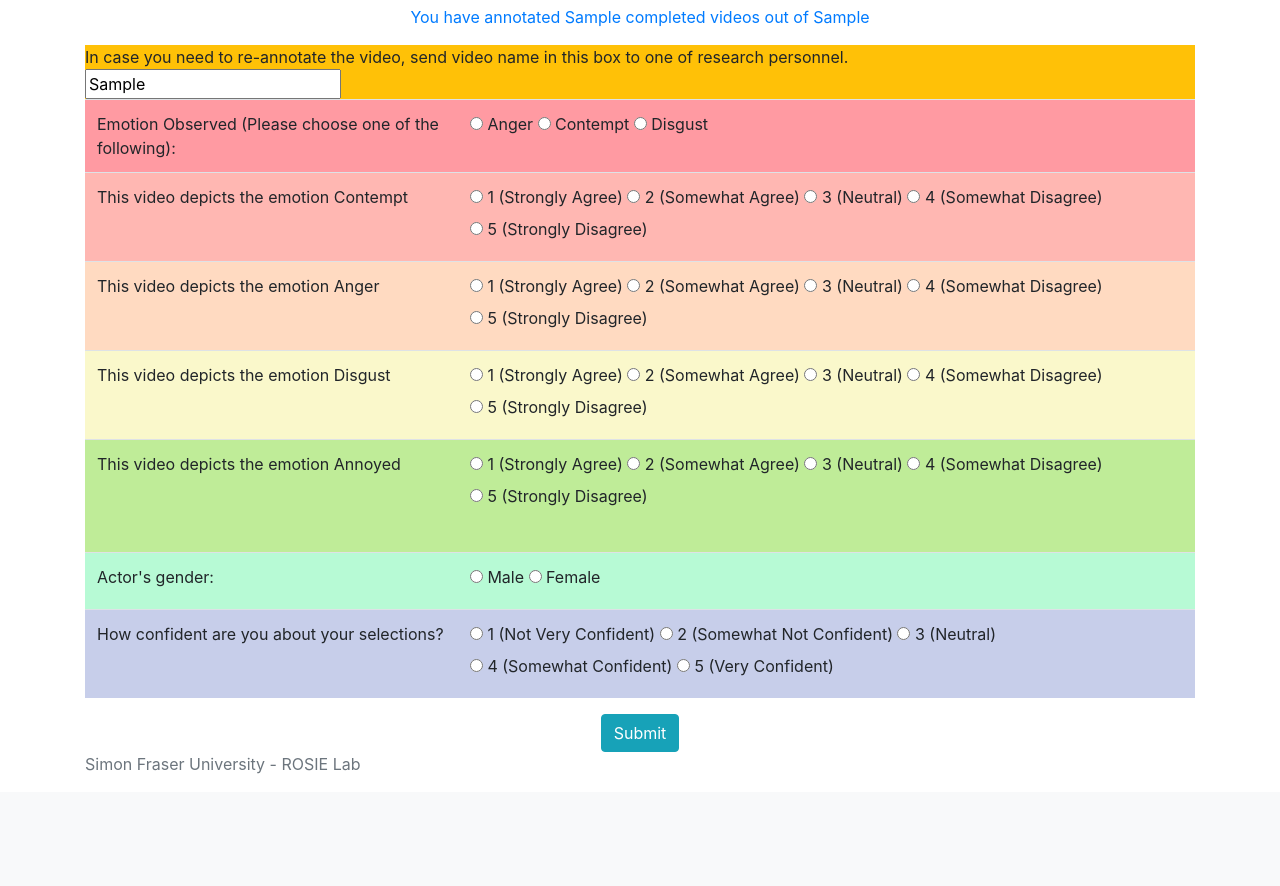
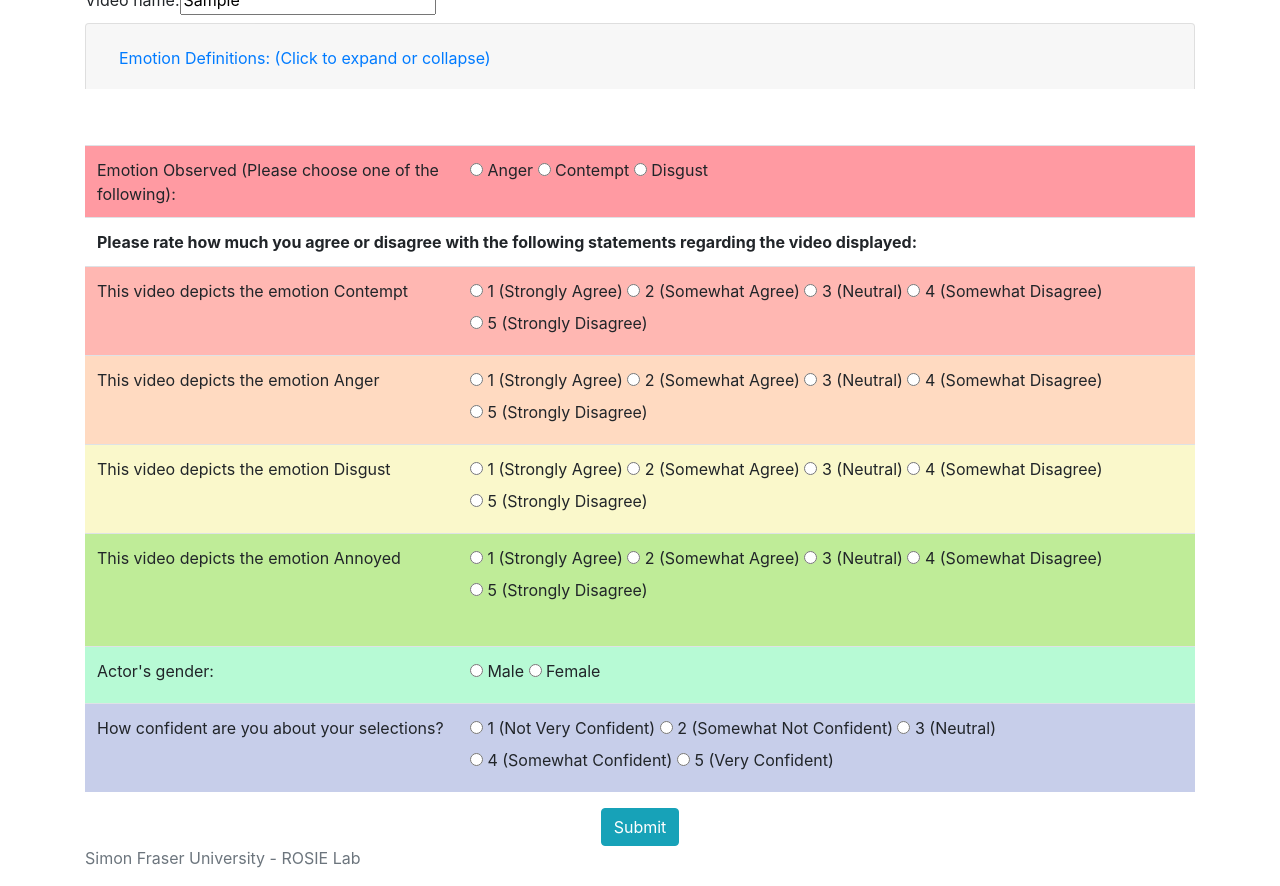
Before and after one commit to rjavadi/interface, a Flask app: template templates/index.html in a window 1280 px wide. Shown: the part 1202-2088 px from the top of the page. Before the commit the page ends 1976 px from the top, so only its background shows below. Run offline with Flask 2, Linux system fonts and the light colour scheme; the template is opened without the code that fills it: most values are stand-ins (such as "Sample title", 1, 10 or a date in 2020); some libraries are stand-ins or nearby versions.

Commit message:
UI modification.

```diff
--- a/templates/index.html
+++ b/templates/index.html
@@ -11,7 +11,8 @@
 
 <nav class="navbar navbar-expand-lg navbar-light bg-light">
     <a class="navbar-brand" href="#">Social Signals in the Wild</a>
-  <button class="navbar-toggler" type="button" data-toggle="collapse" data-target="#navbarNav" aria-controls="navbarNav" aria-expanded="false" aria-label="Toggle navigation">
+    <button class="navbar-toggler" type="button" data-toggle="collapse" data-target="#navbarNav"
+            aria-controls="navbarNav" aria-expanded="false" aria-label="Toggle navigation">
         <span class="navbar-toggler-icon"></span>
     </button>
     <div class="collapse navbar-collapse" id="navbarNav">
@@ -31,119 +32,15 @@
 </nav>
 
 <div class="container">
-    <h2>
-        Culture-oriented CAD Dataset Annotation
-    </h2>
-    <h3>Definitions:</h3>
-    <div class="row">
-        <div class="col">
-            {% if context['language'] == 'english' %}
-                <h4>Contempt</h4>
-            {% endif %}
-            {% if context['language'] == 'persian' %}
-                <h4 class="text-right" dir="rtl">تحقیر / Contempt </h4>
-            {% endif %}
-        {% if context['language'] == 'filipino' %}
-            <h4>Paghamak</h4>
-        {% endif %}
 
-            <ul>
-            {% if context['language'] == 'english' %}
-                <li><i class="flag flag-canada"></i>Contempt can be described as a feeling of “I am better than you”. It
-                    is generally a feeling of
-                    superiority but can be felt when someone looks down on those with a higher social status. For
-                    example, feeling contemptuous for your boss.
-                </li>
-            {% endif %}
-            {% if context['language'] == 'persian' %}
-                <li class="text-right" dir="rtl">
-                    تحقیر نوعی احساس خود برتربینی است. عموما به صورت احساس برتری ظاهر می
-                    شود اما می تواند زمانی احساس
-                    شود که
-                    کسی با تمسخر با کسی برخورد می کند. به طور مثال، احساس تحقیر از سمت رییستان. یا یک لبخند کنایه
-                    آمیز
-                    از
-                    دوستتان.
-                </li>
-            {% endif %}
-            {% if context['language'] == 'filipino' %}
-                <li>
-                    Paghamak ay maaaring ilarawan ng pakiramdam na "mas maigi ako sa iyo". Ito ay karaniwang
-                    ginagamit sa pakiramdam ng pagmamalaki ngunit maaari rin sa pakiramdam ng paglait sa mga nasa mas
-                    mataas
-                    na antas ng lipunan. Halimbawa ay ang paghamak sa amo o boss.
-                </li>
-            {% endif %}
 
-            </ul>
-        </div>
-        <div class="col">
-            {% if context['language'] == 'english' %}
-                <h4>Anger</h4>
-            {% endif %}
-        {% if context['language'] == 'persian' %}
-            <h4 class="text-right" dir="rtl">عصبانیت / Anger </h4>
-        {% endif %}
-        {% if context['language'] == 'filipino' %}
-            <h4>Galit</h4>
-        {% endif %}
-            <ul>
-                {% if context['language'] == 'english' %}
-                    <li>Anger can be described as annoyance, frustration, argumentative, bitterness, vengefulness, or
-                        fury.
-                        Anger can be towards someone or towards yourself.
-                    </li>
-                {% endif %}
-                {% if context['language'] == 'persian' %}
-                    <li class="text-right" dir="rtl">عصبانیت نوعی ناخشنودی، ناکامی، جدال، تلخی، انتقام یا خشم است.</li>
-                {% endif %}
-            {% if context['language'] == 'filipino' %}
-                <li>Galit ay maaaring ilarawan ng pagkainis, pagkabigo, pagtatalo, kapaitan, paghihiganti, o
-                    pagngangalit. Galit ay maaaring nakaukol sa ibang tao o sa sarili.
-                </li>
-            {% endif %}
-            </ul>
-        </div>
-        <div class="col">
-            {% if context['language'] == 'english' %}
-                <h4>Disgust</h4>
-            {% endif %}
-            {% if context['language'] == 'persian' %}
-                <h4 class="text-right" dir="rtl">انزجار/ Disgust </h4>
-            {% endif %}
-        {% if context['language'] == 'filipino' %}
-            <h4>Pagkasuya</h4>
-        {% endif %}
-            <ul>
-                {% if context['language'] == 'english' %}
-                    <li>Disgust can be described as dislike, aversion, distaste, repugnance, revulsion, abhorrence, or
-                        loathing. Disgust is normally brought upon by something that is offensive, poisonous or
-                        contaminated.
-                    </li>
-                {% endif %}
-                {% if context['language'] == 'persian' %}
-                    <li class="text-right" dir="rtl">انزجار را میتوان به صورت دوست نداشتن و بیزاری، عدم علاقه، تنفر،
-                        اشمئزاز، یا بی میلی توصیف کرد.
-                    </li>
-                {% endif %}
-                {% if context['language'] == 'filipino' %}
-                    <li> kaayawan, kawalan ng gana, pagkasuklam, pandidiri,
-                        pagkapoot o pagkamuhi. Pagkasuya ay karaniwang nagmumula sa bagay na nakakasakit, nakakalason o
-                        kontaminado.
-                    </li>
-                {% endif %}
-            </ul>
-        </div>
-    </div>
-    <h3>Task:</h3>
+    <h2>Task:</h2>
 
-    <h4 class="danger">Please note that all fields are required. In case you faced an error, use browser back button to
-        be back to this page. </h4>
+    <h4 class="danger">Please note that all fields are required. In case you faced an error, please take a screenshot
+        and let the researchers know. </h4>
     <p>
-        Please rate how much you agree or disagree with the following statements regarding the video displayed.
         <br>
-        <b>Note that videos <u>do not have audio.</u></b> Your progress will be saved and you can come back later if you
-        close the browser's tab. <br>
+        Your progress will be saved and you can come back later if you close the browser's tab or log out. <br>
 
     </p>
     <br>
@@ -166,10 +63,11 @@
                     </td>
                     <td>
                         <label for="socialsignal1"> <input type="checkbox" id="socialsignal1" name='socialsignal'
-                                                           value='Smirk'>  {{ context['expressions'][0] }} </label><br>
+                                                           value='Smirk'> {{ context['expressions'][0] }} </label><br>
 
                         <label for="socialsignal2"> <input type="checkbox" id="socialsignal2" name='socialsignal'
-                                                           value='Smiling'> {{ context['expressions'][1] }} </label> <br>
+                                                           value='Smiling'> {{ context['expressions'][1] }} </label>
+                        <br>
 
                         <label for="socialsignal3"> <input type="checkbox" id="socialsignal3" name='socialsignal'
                                                            value='Calm'> {{ context['expressions'][2] }} </label> <br>
@@ -178,10 +76,12 @@
                                                            value='Snarl'> {{ context['expressions'][3] }} </label> <br>
 
                         <label for="socialsignal5"> <input type="checkbox" id="socialsignal5" name='socialsignal'
-                                                           value='Lips pressed togethers'> {{ context['expressions'][4] }}</label>
+                                                           value='Lips pressed togethers'> {{ context['expressions'][4] }}
+                        </label>
                         <br>
                         <label for="socialsignal6"> <input type="checkbox" id="socialsignal6" name='socialsignal'
-                                                           value='Downturned lips'> {{ context['expressions'][5] }}</label>
+                                                           value='Downturned lips'> {{ context['expressions'][5] }}
+                        </label>
                         <br>
                         <label for="extra">What else do you see (Optional):</label><br>
 
@@ -191,27 +91,33 @@
                     </td>
                     <td>
                         <label for="socialsignal7"> <input type="checkbox" id="socialsignal7" name='socialsignal'
-                                                           value='Raised upper lip'> {{ context['expressions'][6] }}</label>
+                                                           value='Raised upper lip'> {{ context['expressions'][6] }}
+                        </label>
                         <br>
                         <label for="socialsignal8"> <input type="checkbox" id="socialsignal8" name='socialsignal'
-                                                           value='Raised lip corner'> {{ context['expressions'][7] }}</label>
+                                                           value='Raised lip corner'> {{ context['expressions'][7] }}
+                        </label>
                         <br>
                         <label for="socialsignal9"> <input type="checkbox" id="socialsignal9" name='socialsignal'
                                                            value='Side eye'> {{ context['expressions'][8] }}</label>
                         <br>
                         <label for="socialsignal10"> <input type="checkbox" id="socialsignal10" name='socialsignal'
-                                                            value='Squinting'> {{ context['expressions'][9] }}</label> <br>
+                                                            value='Squinting'> {{ context['expressions'][9] }}</label>
+                        <br>
 
                         <label for="socialsignal11"> <input type="checkbox" id="socialsignal11" name='socialsignal'
-                                                            value='Closing eyes'> {{ context['expressions'][10] }}</label>
+                                                            value='Closing eyes'> {{ context['expressions'][10] }}
+                        </label>
                         <br>
 
                         <label for="socialsignal12"> <input type="checkbox" id="socialsignal12" name='socialsignal'
-                                                            value='Raised Eyebrow'> {{ context['expressions'][11] }}</label>
+                                                            value='Raised Eyebrow'> {{ context['expressions'][11] }}
+                        </label>
                         <br>
 
                         <label for="socialsignal13"> <input type="checkbox" id="socialsignal13" name='socialsignal'
-                                                            value='Eyebrows pushed together'> {{ context['expressions'][12] }}</label>
+                                                            value='Eyebrows pushed together'> {{ context['expressions'][12] }}
+                        </label>
 
                         <br>
 
@@ -220,18 +126,22 @@
                     <td>
 
                         <label for="socialsignal14"> <input type="checkbox" id="socialsignal14" name='socialsignal'
-                                                            value='Wrinkled nose'> {{ context['expressions'][13] }}</label>
+                                                            value='Wrinkled nose'> {{ context['expressions'][13] }}
+                        </label>
                         <br>
 
                         <label for="socialsignal15"> <input type="checkbox" id="socialsignal15" name='socialsignal'
-                                                            value='Shaking head'> {{ context['expressions'][14] }} </label>
+                                                            value='Shaking head'> {{ context['expressions'][14] }}
+                        </label>
                         <br>
 
                         <label for="socialsignal16"> <input type="checkbox" id="socialsignal16" name='socialsignal'
-                                                            value='Head turned away'> {{ context['expressions'][15] }}</label>
+                                                            value='Head turned away'> {{ context['expressions'][15] }}
+                        </label>
                         <br>
                         <label for="socialsignal17"> <input type="checkbox" id="socialsignal17" name='socialsignal'
-                                                            value='Arms crossed'> {{ context['expressions'][16] }}</label>
+                                                            value='Arms crossed'> {{ context['expressions'][16] }}
+                        </label>
                         <br>
                         <label for="socialsignal18"> <input type="checkbox" id="socialsignal18" name='socialsignal'
                                                             value='Mocking'> {{ context['expressions'][17] }}</label>
@@ -244,17 +154,19 @@
             <div class="col-xs-3">
 
                 <video width="640" height="480" controls>
-                    <source src={{ url_for(
-                'static', filename= context['video'] ) }} type
-                    = "video/mp4">
-                    Your browser does not support the video tag.
+                    <source src={{ url_for('static', filename= context['video'] ) }} type="video/mp4">
+
 
                 </video>
             </div>
 
         </div>
-        <p class="text-primary text-center">You have annotated {{ context['completed'] }} videos out of {{ context['all_videos'] }} </p>
-        <table class="table table-striped">
+        <p class="text-primary text-center">You have annotated {{ context['completed'] }} videos out
+            of {{ context['all_videos'] }} </p>
+        <p class="text-center"><b>Note that videos <u>do not have audio.</u></b></p>
+        <label class="form-inline" for="token">Video name: <input type="text" class="form-inline" id="token" readonly
+                                                                  name="token" value={{ context['video'] }}> </label>
+        <table class="table">
             <tr style="background-color:#FF9AA2">
 
                 <td> Emotion Observed (Please choose one of the following):</td>
@@ -268,6 +180,146 @@
 
                     <label class="radio-inline" for="Disgust"> <input type="radio" id="Disgust" name="emotion"
                                                                       value="disgust" required> Disgust</label><br>
+                </td>
+            </tr>
+            <tr>
+                <div class="accordion" id="accordionExample" >
+                    <div class="card">
+                        <div class="card-header" id="headingOne">
+                            <h2 class="mb-0">
+                                <button class="btn btn-link" type="button" data-toggle="collapse"
+                                        data-target="#collapseOne" aria-expanded="false" aria-controls="collapseOne">
+                                    Emotion Definitions: (Click to expand or collapse)
+                                </button>
+                            </h2>
+                        </div>
+                    </div>
+
+                    <div id="collapseOne" class="collapse show" aria-labelledby="headingOne"
+                         data-parent="#accordionExample">
+                        <div class="card-body">
+                            <div class="col">
+                                {% if context['language'] == 'english' %}
+                                    <h4>Contempt</h4>
+                                {% endif %}
+                                {% if context['language'] == 'persian' %}
+                                    <h4 class="text-right" dir="rtl">تحقیر / Contempt </h4>
+                                {% endif %}
+                                {% if context['language'] == 'filipino' %}
+                                    <h4>Paghamak</h4>
+                                {% endif %}
+
+                                <ul>
+                                    {% if context['language'] == 'english' %}
+                                        <li><i class="flag flag-canada"></i>Contempt can be described as a feeling of “I
+                                            am better than you”. It
+                                            is generally a feeling of
+                                            superiority but can be felt when someone looks down on those with a higher
+                                            social status. For
+                                            example, feeling contemptuous for your boss.
+                                        </li>
+                                    {% endif %}
+                                    {% if context['language'] == 'persian' %}
+                                        <li class="text-right" dir="rtl">
+                                            تحقیر نوعی احساس خود برتربینی است. عموما به صورت احساس برتری ظاهر می
+                                            شود اما می تواند زمانی احساس
+                                            شود که
+                                            کسی با تمسخر با کسی برخورد می کند. به طور مثال، احساس تحقیر از سمت رییستان.
+                                            یا یک لبخند کنایه
+                                            آمیز
+                                            از
+                                            دوستتان.
+                                        </li>
+                                    {% endif %}
+                                    {% if context['language'] == 'filipino' %}
+                                        <li>
+                                            Paghamak ay maaaring ilarawan ng pakiramdam na "mas maigi ako sa iyo". Ito
+                                            ay karaniwang
+                                            ginagamit sa pakiramdam ng pagmamalaki ngunit maaari rin sa pakiramdam ng
+                                            paglait sa mga nasa mas
+                                            mataas
+                                            na antas ng lipunan. Halimbawa ay ang paghamak sa amo o boss.
+                                        </li>
+                                    {% endif %}
+
+                                </ul>
+                            </div>
+                            <div class="col">
+                                {% if context['language'] == 'english' %}
+                                    <h4>Anger</h4>
+                                {% endif %}
+                                {% if context['language'] == 'persian' %}
+                                    <h4 class="text-right" dir="rtl">عصبانیت / Anger </h4>
+                                {% endif %}
+                                {% if context['language'] == 'filipino' %}
+                                    <h4>Galit</h4>
+                                {% endif %}
+                                <ul>
+                                    {% if context['language'] == 'english' %}
+                                        <li>Anger can be described as annoyance, frustration, argumentative, bitterness,
+                                            vengefulness, or
+                                            fury.
+                                            Anger can be towards someone or towards yourself.
+                                        </li>
+                                    {% endif %}
+                                    {% if context['language'] == 'persian' %}
+                                        <li class="text-right" dir="rtl">عصبانیت نوعی ناخشنودی، ناکامی، جدال، تلخی،
+                                            انتقام یا خشم است.
+                                        </li>
+                                    {% endif %}
+                                    {% if context['language'] == 'filipino' %}
+                                        <li>Galit ay maaaring ilarawan ng pagkainis, pagkabigo, pagtatalo, kapaitan,
+                                            paghihiganti, o
+                                            pagngangalit. Galit ay maaaring nakaukol sa ibang tao o sa sarili.
+                                        </li>
+                                    {% endif %}
+                                </ul>
+                            </div>
+                            <div class="col">
+                                {% if context['language'] == 'english' %}
+                                    <h4>Disgust</h4>
+                                {% endif %}
+                                {% if context['language'] == 'persian' %}
+                                    <h4 class="text-right" dir="rtl">انزجار/ Disgust </h4>
+                                {% endif %}
+                                {% if context['language'] == 'filipino' %}
+                                    <h4>Pagkasuya</h4>
+                                {% endif %}
+                                <ul>
+                                    {% if context['language'] == 'english' %}
+                                        <li>Disgust can be described as dislike, aversion, distaste, repugnance,
+                                            revulsion, abhorrence, or
+                                            loathing. Disgust is normally brought upon by something that is offensive,
+                                            poisonous or
+                                            contaminated.
+                                        </li>
+                                    {% endif %}
+                                    {% if context['language'] == 'persian' %}
+                                        <li class="text-right" dir="rtl">انزجار را میتوان به صورت دوست نداشتن و بیزاری،
+                                            عدم علاقه، تنفر،
+                                            اشمئزاز، یا بی میلی توصیف کرد.
+                                        </li>
+                                    {% endif %}
+                                    {% if context['language'] == 'filipino' %}
+                                        <li> kaayawan, kawalan ng gana, pagkasuklam, pandidiri,
+                                            pagkapoot o pagkamuhi. Pagkasuya ay karaniwang nagmumula sa bagay na
+                                            nakakasakit, nakakalason o
+                                            kontaminado.
+                                        </li>
+                                    {% endif %}
+                                </ul>
+                            </div>
+
+                        </div>
+                    </div>
+                </div>
+</div>
+
+
+</tr>
+<tr>
+    <td colspan="2">
+        <b>Please rate how much you agree or disagree with the following statements regarding the video displayed:</b>
     </td>
 </tr>
 <tr style="background-color:#FFB7B2">
@@ -312,8 +364,7 @@
 </tr>
 <!-- get video name -->
 
-            <div class="bg-warning"><span>In case you need to re-annotate the video, send video name in this box to one of research personnel.</span>
-                <input type="text" class="form-inline" id="token" readonly name="token" value={{ context['video'] }}>
+
 </div>
 <tr style="background-color:#faf8cb">
     <td> This video depicts the emotion Disgust</td>
```
Lines whose indentation alone changed are shown as unchanged.
